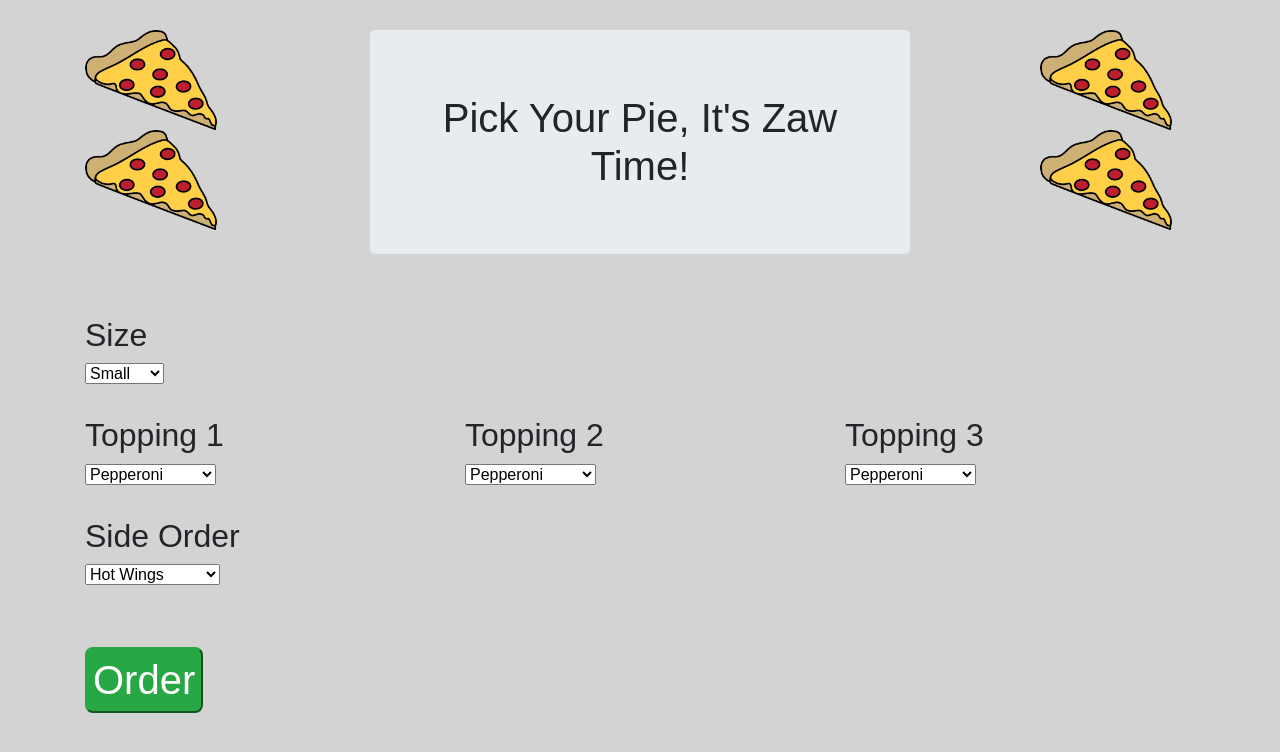
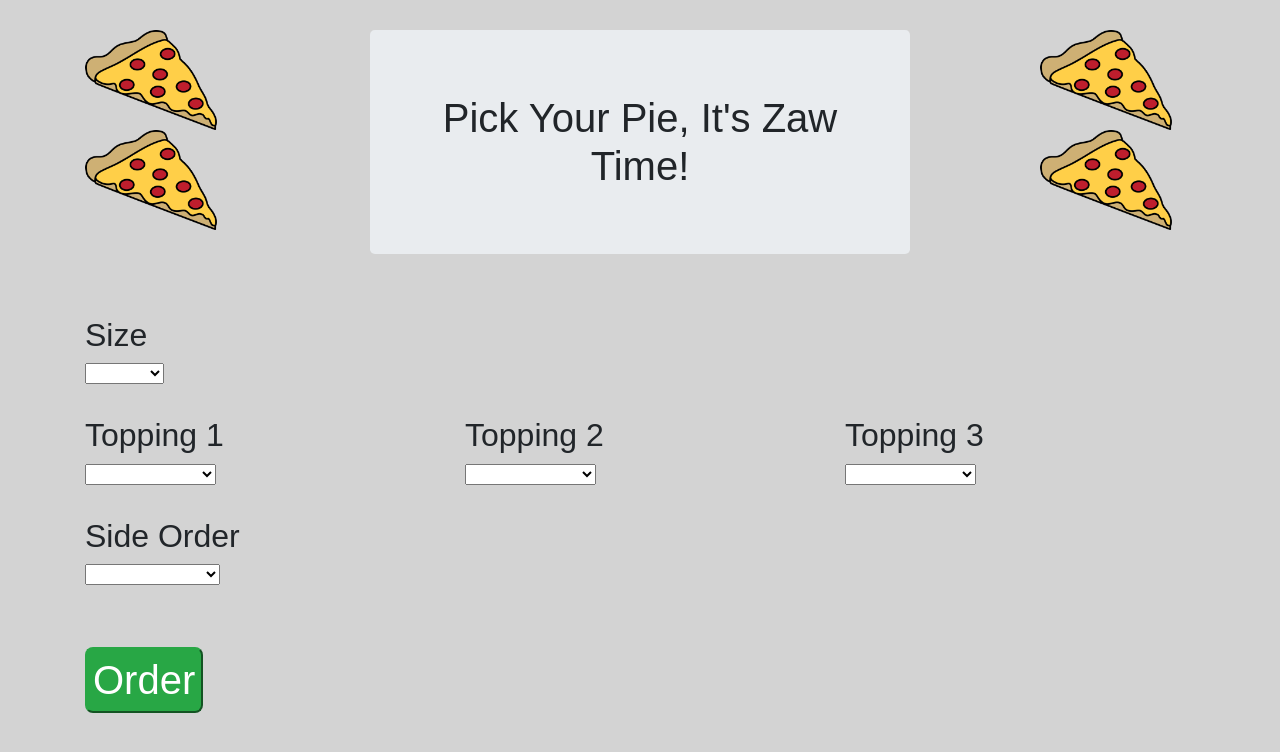
Before and after one commit to Connor85/Pizza, a plain HTML site: page index.html in a window 1280 px wide. Shown: the top 752 px of the page. Drawn offline with Linux system fonts and the light colour scheme.

Commit message:
Update index.html

```diff
--- a/index.html
+++ b/index.html
@@ -27,6 +27,7 @@
         <div class="col-md-12">
           <h2>Size</h2>
           <select id="size" name="size">
+            <option value=" "></option>
           <option id="small" value="small">Small</option>
           <option id="medium" value="medium">Medium</option>
           <option id="large" value="large">Large</option>
@@ -37,6 +38,7 @@
       <div class="col-md-4">
         <h2>Topping 1</h2>
         <select id="toppingOne" name="toppingOne">
+          <option value=" "></option>
           <option value="pepperoni">Pepperoni</option>
           <option value="sausage">Sausage</option>
           <option value="Bacon">Bacon</option>
@@ -48,6 +50,7 @@
       <div class="col-md-4">
         <h2>Topping 2</h2>
         <select id="toppingTwo" name="toppingTwo">
+          <option value=" "></option>
           <option value="pepperoni">Pepperoni</option>
           <option value="sausage">Sausage</option>
           <option value="Bacon">Bacon</option>
@@ -59,6 +62,7 @@
       <div class="col-md-4">
         <h2>Topping 3</h2>
         <select id="toppingThree" name="toppingThree">
+          <option value=" "></option>
           <option value="pepperoni">Pepperoni</option>
           <option value="sausage">Sausage</option>
           <option value="Bacon">Bacon</option>
@@ -72,6 +76,7 @@
       <div class="col-md-12">
         <h2>Side Order</h2>
         <select id="sideOrder" name="sideOrder">
+          <option value=" "></option>
           <option value="wings">Hot Wings</option>
           <option value="breadSticks">Bread Sticks</option>
           <option value="cinnamon">Cinnamon Bites</option>
```
